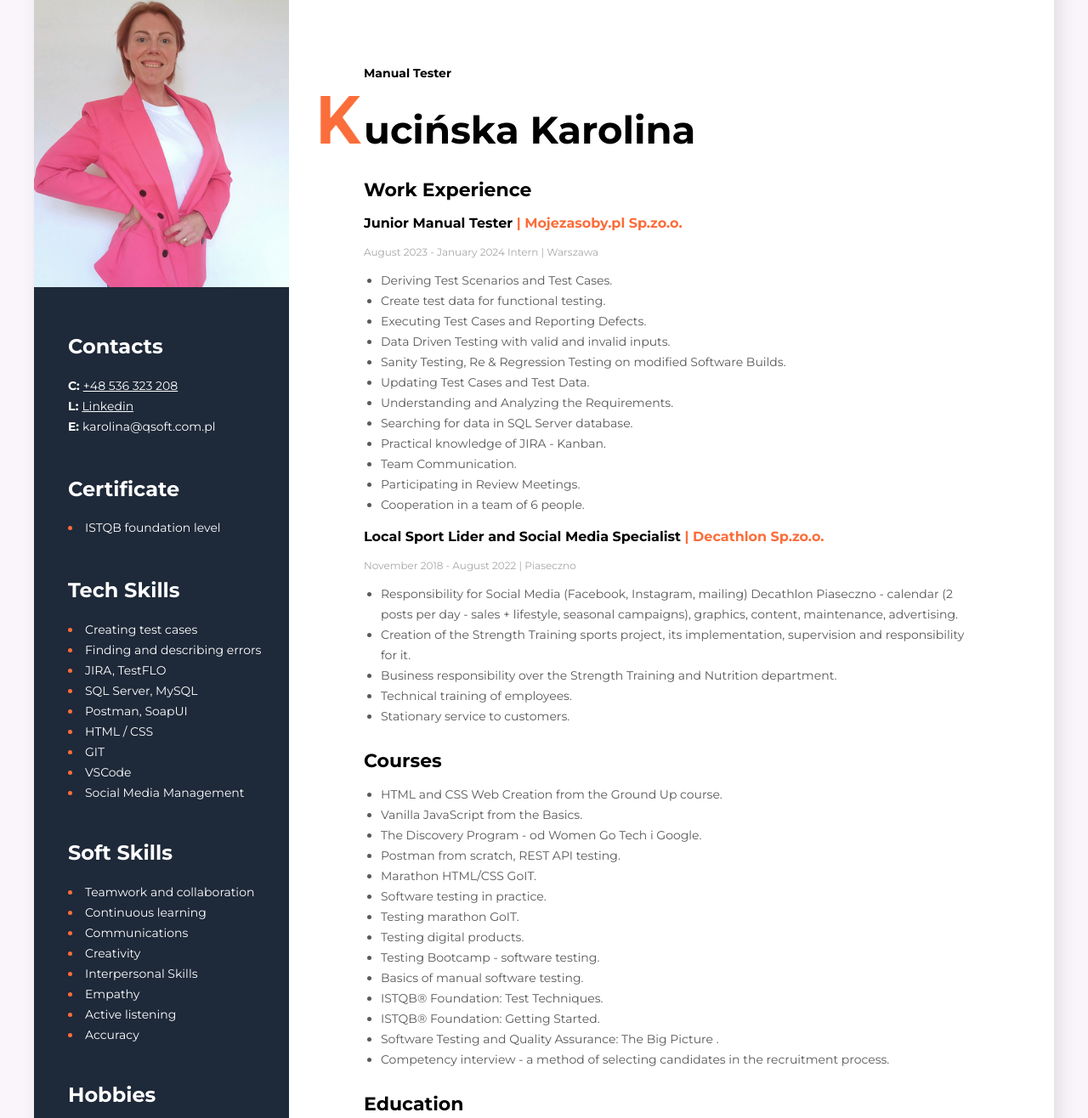
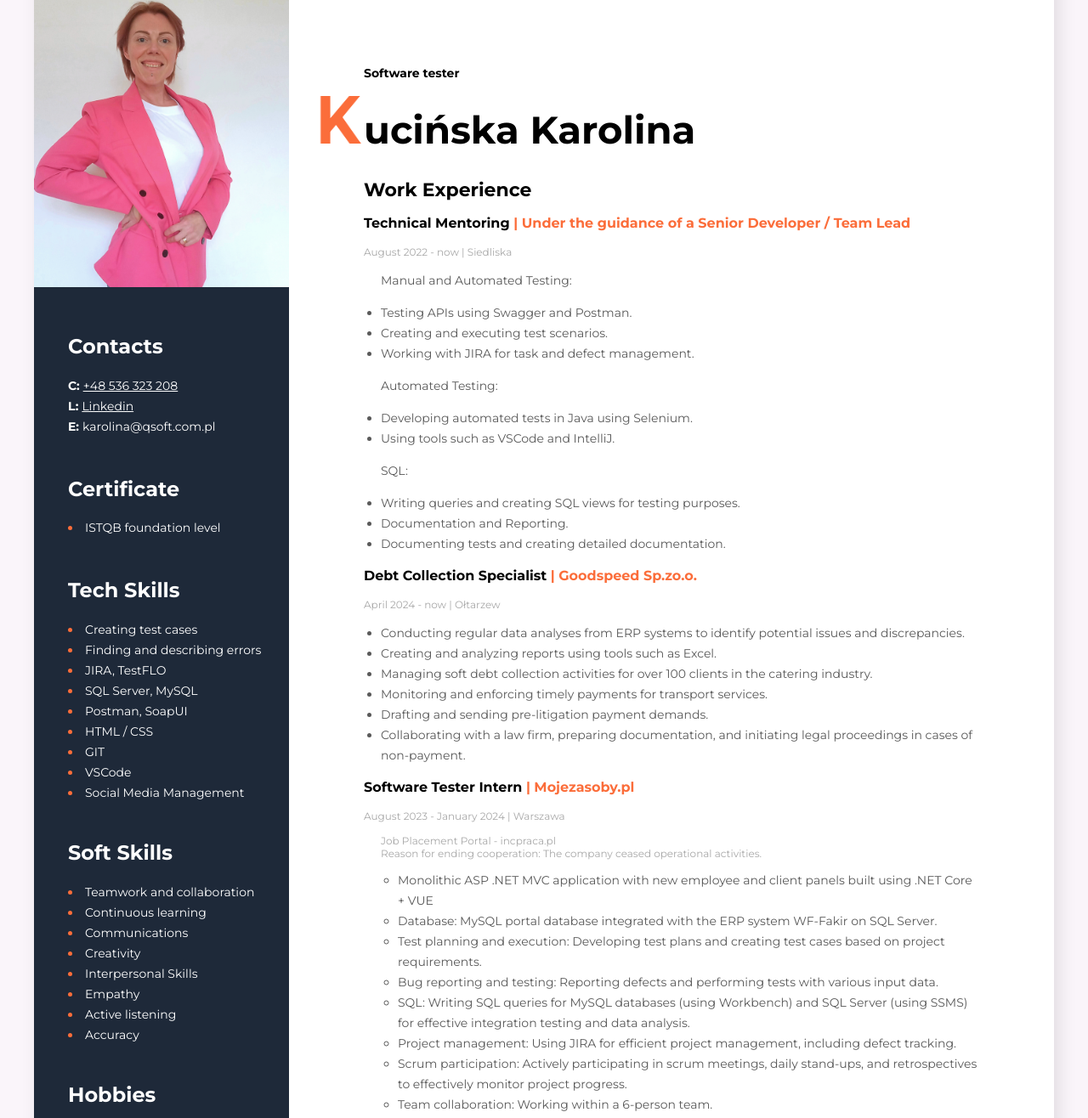
Before and after one commit to KarolaK84/CV-html-eng, a plain HTML site: page index.html in a window 1280 px wide. Shown: the part 44-1360 px from the top of the page at 85% size. Drawn offline with Linux system fonts and the light colour scheme.

Commit message:
aktualizacja cv

```diff
--- a/index.html
+++ b/index.html
@@ -18,7 +18,7 @@
     <div class="wrapper">
       <main>
         <div class="main-description">
-          <h2 class="job-tite">Manual Tester</h2>
+          <h2 class="job-tite">Software tester</h2>
         </div>
 
         <h1>ucińska Karolina</h1>
@@ -32,54 +32,81 @@
 
         <div>
           <h3 class="job-name">
-            Junior Manual Tester
-            <span class="hightlight">| Mojezasoby.pl Sp.zo.o.</span>
+            Technical Mentoring
+            <span class="hightlight"
+              >| Under the guidance of a Senior Developer / Team Lead</span
+            >
           </h3>
-          <p class="job-date">
-            August 2023 - January 2024 Intern | Warszawa<br />
-          </p>
+          <p class="job-date">August 2022 - now | Siedliska<br /></p>
           <ul class="job-list">
-            <li>Deriving Test Scenarios and Test Cases.</li>
-            <li>Create test data for functional testing.</li>
-            <li>Executing Test Cases and Reporting Defects.</li>
-            <li>Data Driven Testing with valid and invalid inputs.</li>
+            <p>Manual and Automated Testing:</p>
+            <li>Testing APIs using Swagger and Postman.</li>
+            <li>Creating and executing test scenarios.</li>
+            <li>Working with JIRA for task and defect management.</li>
+            <p>Automated Testing:</p>
+            <li>Developing automated tests in Java using Selenium.</li>
+            <li>Using tools such as VSCode and IntelliJ.</li>
+            <p>SQL:</p>
             <li>
-              Sanity Testing, Re & Regression Testing on modified Software
-              Builds.
+              Writing queries and creating SQL views for testing purposes.
             </li>
-            <li>Updating Test Cases and Test Data.</li>
-            <li>Understanding and Analyzing the Requirements.</li>
-            <li>Searching for data in SQL Server database.</li>
-            <li>Practical knowledge of JIRA - Kanban.</li>
-            <li>Team Communication.</li>
-            <li>Participating in Review Meetings.</li>
-            <li>Cooperation in a team of 6 people.</li>
+            <li>Documentation and Reporting.</li>
+            <li>Documenting tests and creating detailed documentation.</li>
           </ul>
         </div>
 
         <div>
           <h3 class="job-name">
-            Local Sport Lider and Social Media Specialist
-            <span class="hightlight">| Decathlon Sp.zo.o.</span>
+            Debt Collection Specialist
+            <span class="hightlight">| Goodspeed Sp.zo.o.</span>
           </h3>
-          <p class="job-date">November 2018 - August 2022 | Piaseczno</p>
+          <p class="job-date">April 2024 - now | Ołtarzew<br /></p>
           <ul class="job-list">
             <li>
-              Responsibility for Social Media (Facebook, Instagram, mailing)
-              Decathlon Piaseczno - calendar (2 posts per day - sales +
-              lifestyle, seasonal campaigns), graphics, content, maintenance,
-              advertising.
+              Conducting regular data analyses from ERP systems to identify
+              potential issues and discrepancies.
+            </li>
+            <li>Creating and analyzing reports using tools such as Excel.</li>
+            <li>
+              Managing soft debt collection activities for over 100 clients in
+              the catering industry.
             </li>
             <li>
-              Creation of the Strength Training sports project, its
-              implementation, supervision and responsibility for it.
+              Monitoring and enforcing timely payments for transport services.
+            </li>
+            <li>Drafting and sending pre-litigation payment demands.</li>
+            <li>
+              Collaborating with a law firm, preparing documentation, and
+              initiating legal proceedings in cases of non-payment.
+            </li>
+          </ul>
+        </div>
+
+        <div>
+          <h3 class="job-name">
+            Software Tester Intern
+            <span class="hightlight">| Mojezasoby.pl</span>
+          </h3>
+          <p class="job-date">August 2023 - January 2024 | Warszawa</p>
+          <ul class="job-list">
+            <p class="job-date">Job Placement Portal - incpraca.pl
+             <br>Reason for ending cooperation: The company ceased operational activities.</p>
+            <ul class="job-list">
+            <li>
+              Monolithic ASP .NET MVC application with new employee and client panels built using .NET Core + VUE
             </li>
             <li>
-              Business responsibility over the Strength Training and Nutrition
-              department.
+              Database: MySQL portal database integrated with the ERP system WF-Fakir on SQL Server.
             </li>
-            <li>Technical training of employees.</li>
-            <li>Stationary service to customers.</li>
+            <li>
+              Test planning and execution: Developing test plans and creating test cases based on project requirements.
+            </li>
+            <li>Bug reporting and testing: Reporting defects and performing tests with various input data.</li>
+            <li>SQL: Writing SQL queries for MySQL databases (using Workbench) and SQL Server (using SSMS) for effective integration testing and data analysis.</li>
+            <li>Project management: Using JIRA for efficient project management, including defect tracking.</li>
+            <li>Scrum participation: Actively participating in scrum meetings, daily stand-ups, and retrospectives to effectively monitor project progress.</li>
+            <li>Team collaboration: Working within a 6-person team.</li>
+
           </ul>
         </div>
 
```
